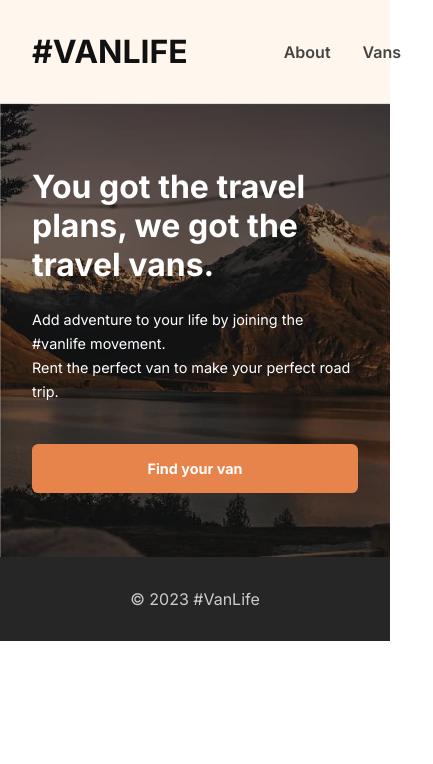
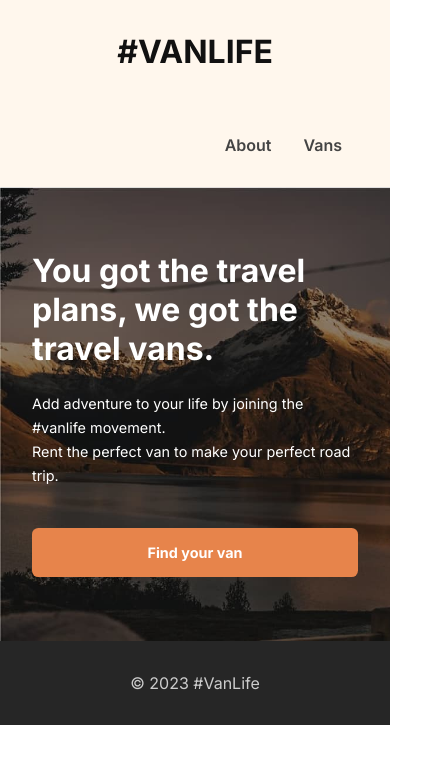
Before and after one commit to Meatclump/vanlife, a React (Vite) app in the folder vanlife/: page / in a window 390 px wide. Shown: the top 764 px of the page, 433 px wide, since content can reach past the window. Built offline with nearby package versions, Linux system fonts and the light colour scheme.

Commit message:
Adjust nav mobile css
Readjusts logo and nav items to flow vertically instead of horizontally on small screens

```diff
--- a/vanlife/src/index.css
+++ b/vanlife/src/index.css
@@ -13,6 +13,11 @@ nav {
   align-items: center;
   background-color: #FFF7ED;
 }
+@media screen and (max-width: 450px) {
+  nav {
+    display: block;
+  }
+}
 
 /* Nav title styles */
 nav .page-title {
@@ -27,6 +32,11 @@ nav .page-title a {
   font-family: 'Inter', sans-serif;
   text-transform: uppercase;
 }
+@media screen and (max-width: 450px) {
+  nav .page-title {
+    text-align: center;
+  }
+}
 
 /* Nav item styles */
 nav .nav-items {
@@ -39,6 +49,15 @@ nav .nav-items a {
   color: #444;
   font-size: 1rem;
   font-weight: 600;
+}
+@media screen and (max-width: 450px) {
+  nav .nav-items {
+    text-align: center;
+  }
+  nav .nav-items a {
+    padding-left: 1rem;
+    padding-right: 1rem;
+  }
 }
 
 /* Body styles */
```
